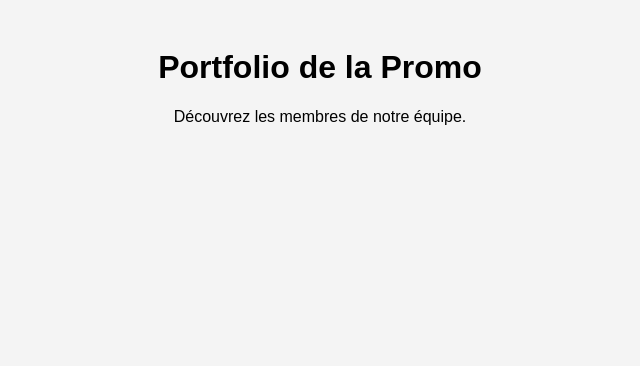
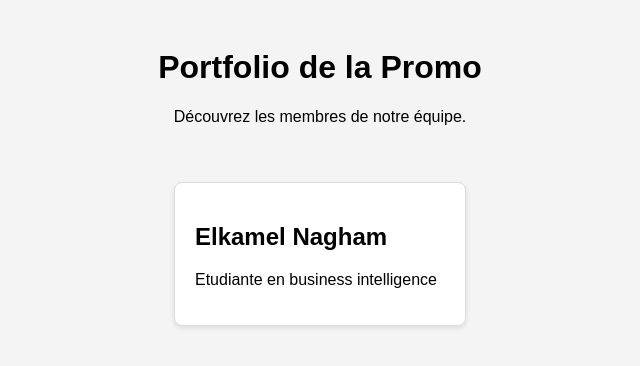
Before and after one commit to wiem-kb/tp_g3_devops_collaboration, a plain HTML site: page index.html in a window 1280 px wide. Shown: the whole page, without its empty margins (320-960 px from the left). Drawn offline with Linux system fonts and the light colour scheme.

Commit message:
feat:ajouter la carte de Nagham Elkamel

```diff
--- a/index.html
+++ b/index.html
@@ -13,7 +13,10 @@
     </header>
     <main>
         <section class="card-container">
-            <!-- Les cartes des étudiants seront ajoutées ici -->
+            <div class="card">
+                <h1>Elkamel Nagham</h1>
+                <p>Etudiante en business intelligence</p>
+            </div>
         </section>
     </main>
 </body>
```
